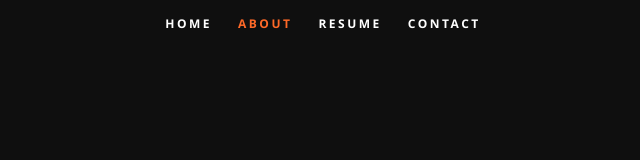
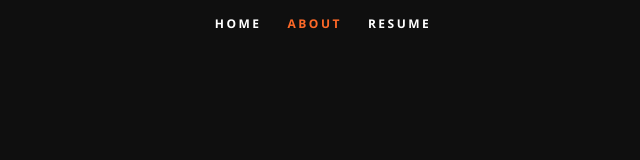
Before and after one commit to widyaageng/resumefast, a React (Create React App) app: page / in a window 1280 px wide. Shown: the top 160 px of the page, without its empty margins (317-957 px from the left). Built offline with nearby package versions, Linux system fonts and the light colour scheme.

Commit message:
Update Header.js

```diff
--- a/src/Components/Header.js
+++ b/src/Components/Header.js
@@ -41,11 +41,6 @@ class Header extends Component {
                 Resume
               </a>
             </li>
-            <li>
-              <a className="smoothscroll" href="#contact">
-                Contact
-              </a>
-            </li>
           </ul>
         </nav>
 
```
